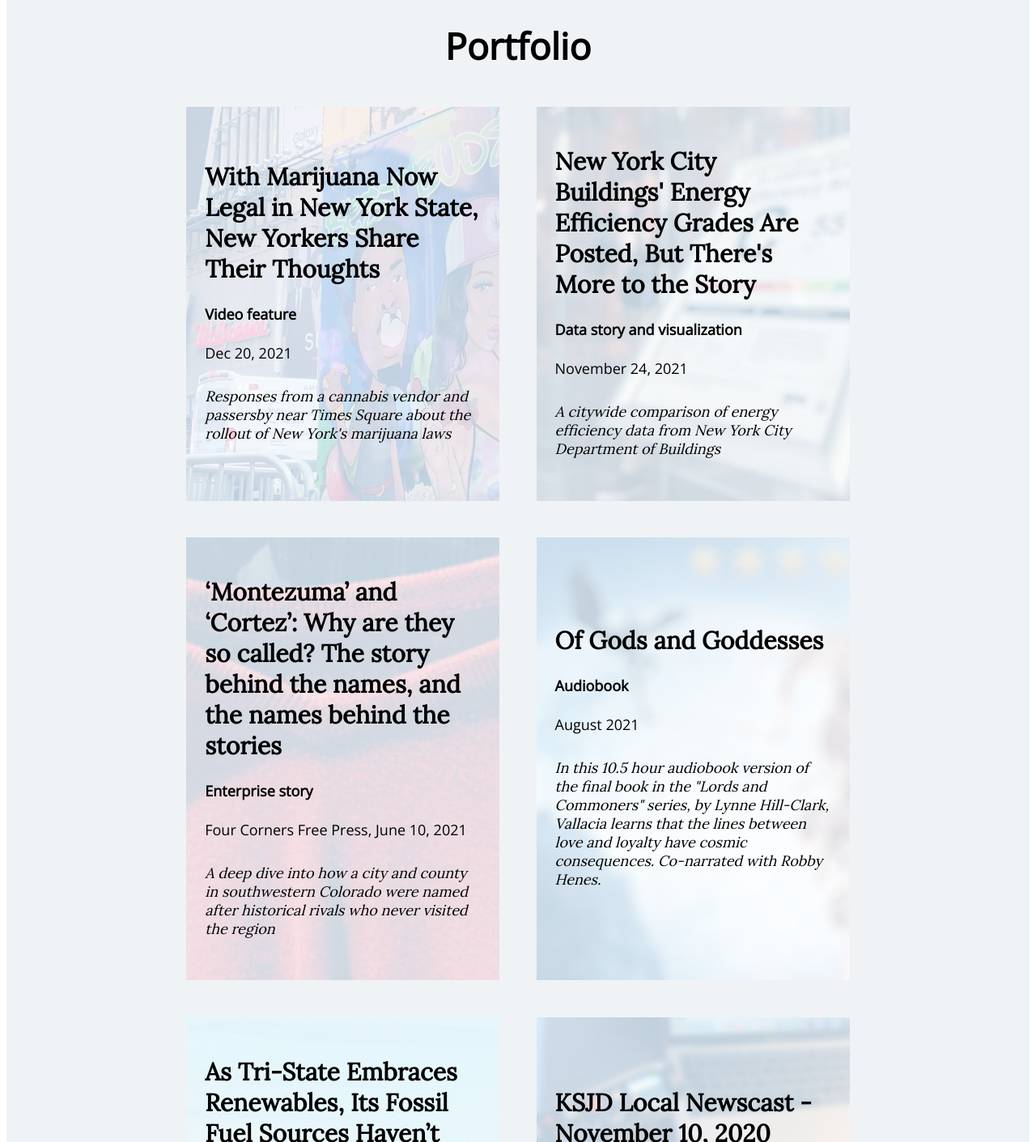
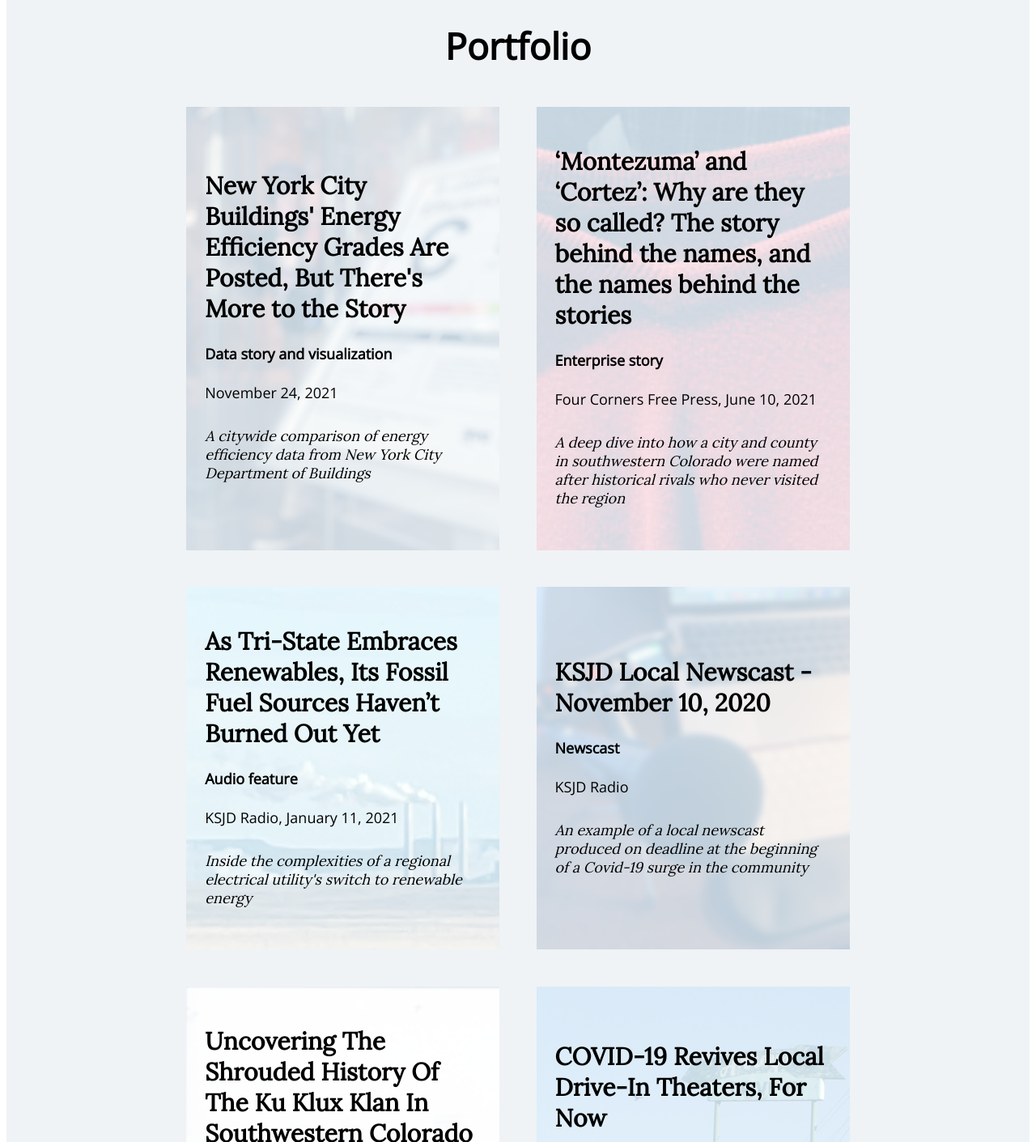
Before and after one commit to austinpcope/austinpcope.github.io, a plain HTML site: page index.html in a window 1280 px wide. Shown: the part 2815-4226 px from the top of the page at 81% size. Drawn offline with nearby package versions, Linux system fonts and the light colour scheme.

Commit message:
Update index.html

```diff
--- a/index.html
+++ b/index.html
@@ -250,7 +250,7 @@
 
 		<div class="pieces-box">
 
-				<a class="portfolio-piece" href="https://www.youtube.com/watch?v=dLWb6Eg8TG0" style="background-image: url(images/marijuana_video_screengrab.png); background-blend-mode: screen;">
+				<!-- <a class="portfolio-piece" href="https://www.youtube.com/watch?v=dLWb6Eg8TG0" style="background-image: url(images/marijuana_video_screengrab.png); background-blend-mode: screen;">
 
 						<h2> With Marijuana Now Legal in New York State, New Yorkers Share Their Thoughts </h2>
 
@@ -258,7 +258,7 @@
 
 						<h4> Dec 20, 2021 </h4>
 
-						<h5> Responses from a cannabis vendor and passersby near Times Square about the rollout of New York's marijuana laws </h5>
+						<h5> Responses from a cannabis vendor and passersby near Times Square about the rollout of New York's marijuana laws </h5>  -->
 
 
 				<a class="portfolio-piece" href="https://austinpcope.github.io/nyc-building-energy-efficiency/" style="background-image: url(images/nyt_energy_grade.jpg); background-blend-mode:screen; background-size:cover;">
@@ -285,7 +285,7 @@
 				</a>
 
 
-				<a class="portfolio-piece" href="https://www.audible.com/pd/Of-Gods-and-Goddesses-Audiobook/B09DRHFC42" style= "background-image: url(images/ogag_cover.jpg); background-blend-mode: screen; background-repeat: no-repeat; background-size:cover;">
+				<!-- <a class="portfolio-piece" href="https://www.audible.com/pd/Of-Gods-and-Goddesses-Audiobook/B09DRHFC42" style= "background-image: url(images/ogag_cover.jpg); background-blend-mode: screen; background-repeat: no-repeat; background-size:cover;">
 
 						<h2> Of Gods and Goddesses </h2>
 
@@ -293,7 +293,7 @@
 
 						<h4> August 2021 </h4>
 
-						<h5> In this 10.5 hour audiobook version of the final book in the "Lords and Commoners" series, by Lynne Hill-Clark, Vallacia learns that the lines between love and loyalty have cosmic consequences. Co-narrated with Robby Henes. </h5>
+						<h5> In this 10.5 hour audiobook version of the final book in the "Lords and Commoners" series, by Lynne Hill-Clark, Vallacia learns that the lines between love and loyalty have cosmic consequences. Co-narrated with Robby Henes. </h5> -->
 
 				</a>
 
```
